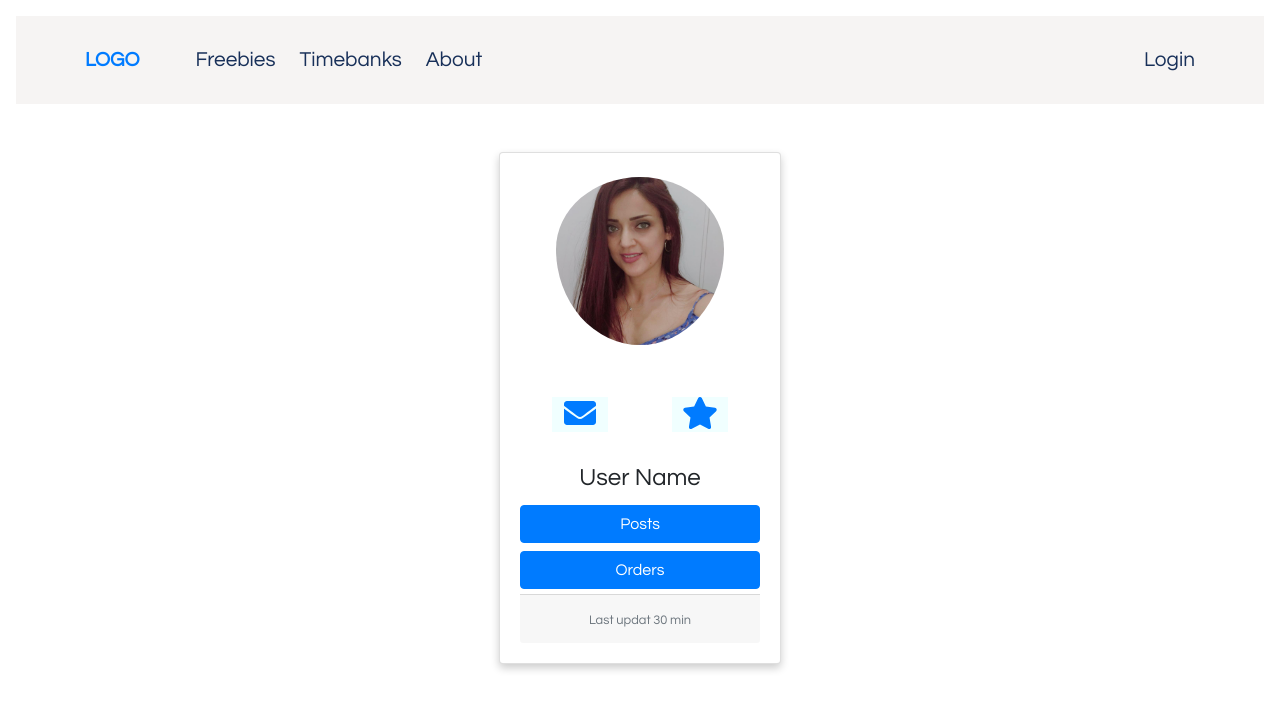
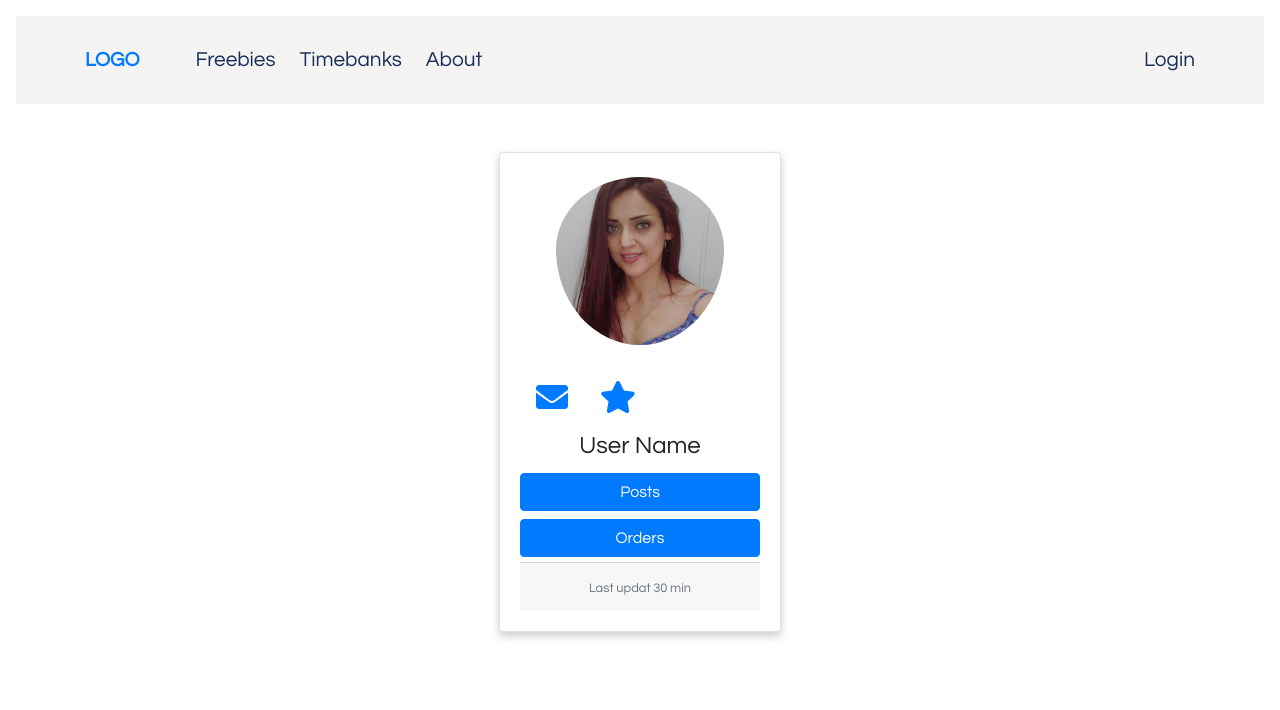
Before and after one commit to Klarala13/collectivity, a React (Create React App) app in the folder frontend/: page /profile in a window 1280 px wide. Shown: the top 710 px of the page. Built offline with nearby package versions, Linux system fonts and the light colour scheme.

Commit message:
add flex-box

```diff
--- a/frontend/src/components/Profile.jsx
+++ b/frontend/src/components/Profile.jsx
@@ -13,7 +13,7 @@ class Profile extends Component {
           <img className="rounded-circle center pt-4" src={Leena} alt="Logo" />
           <div className="card-body text-center">
             <div className="d-flex flex-row flex-container-2">
-              <div className="profile-messages flex-item">
+              <div className="profile-messages flex-item-1">
                 <a className="contact" href="#">
                   <span className="check">
                     <FontAwesomeIcon
@@ -24,7 +24,7 @@ class Profile extends Component {
                   </span>
                 </a>
               </div>
-              <div className="profile-follow flex-item">
+              <div className="profile-follow flex-item-1">
                 <a className="contact" href="#">
                   <span className="check">
                   <FontAwesomeIcon
```
